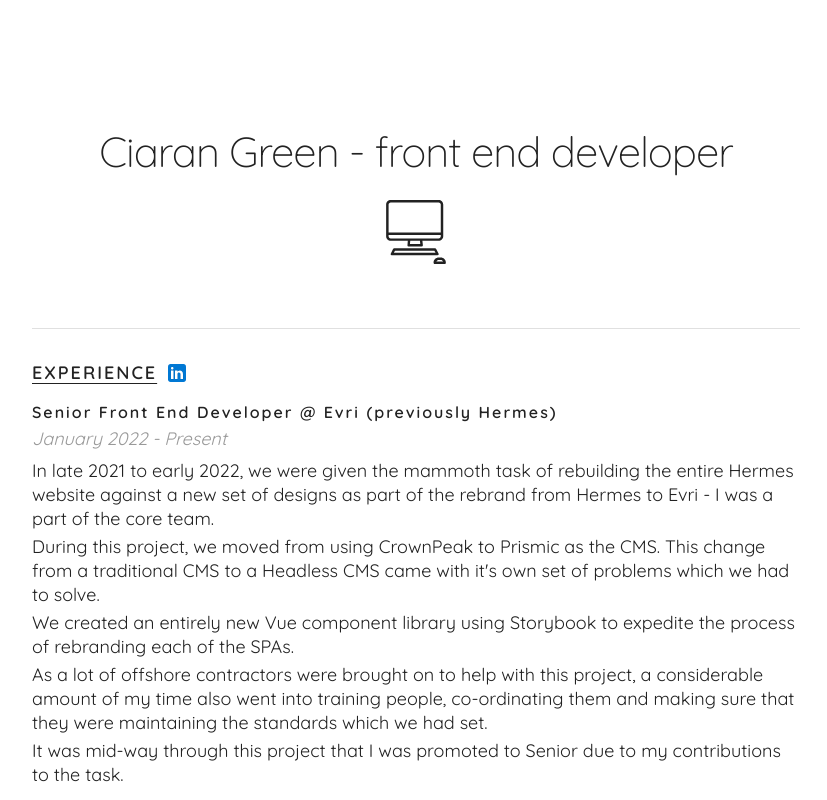
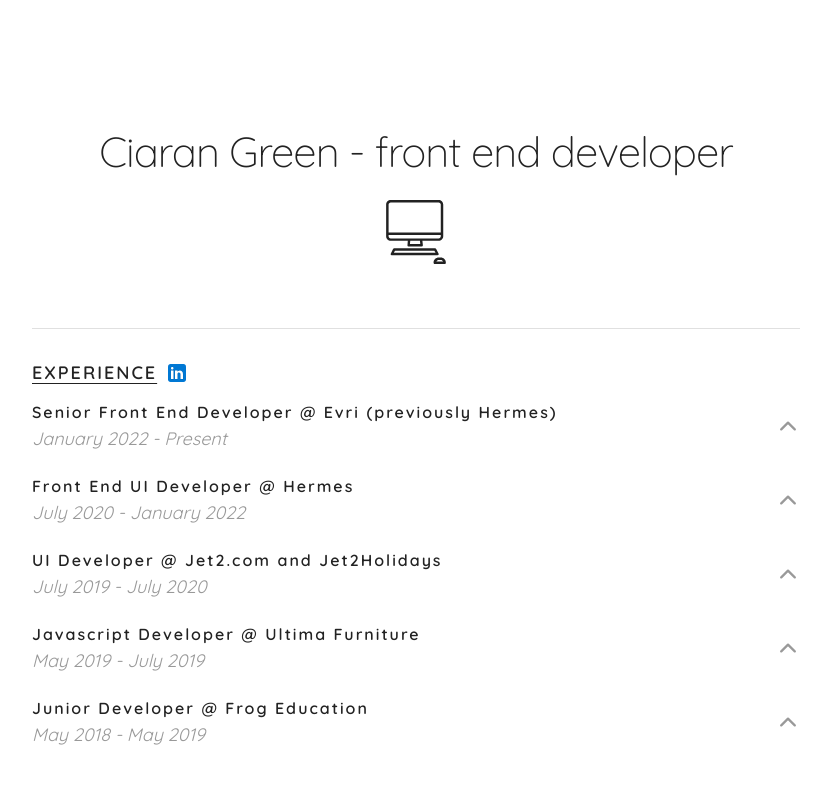
Before and after one commit to greenyc/ciaran.green, a Nuxt app: page / in a window 1280 px wide. Shown: the top 800 px of the page, without its empty margins (224-1051 px from the left). Built offline with nearby package versions, Linux system fonts and the light colour scheme.

Commit message:
Put the contents of each job description under a v-if controlled by clicking a chevron

```diff
--- a/components/JobExperience.vue
+++ b/components/JobExperience.vue
@@ -1,9 +1,21 @@
 <template>
   <div class="job-experience">
+    <div class="job-experience__row">
+      <div class="job-experience__top">
         <h4 class="job-experience__heading">
           {{ headingText }}
         </h4>
         <p class="job-experience__subheading">{{ subheadingText }}</p>
+      </div>
+      <SvgChevron
+        :class="[
+          'job-experience__chevron',
+          { 'job-experience__chevron--expanded': expanded },
+        ]"
+        @click="toggleExpanded"
+      />
+    </div>
+    <div v-if="expanded">
       <p
         v-for="(item, index) in bodyText"
         :key="index"
@@ -11,6 +23,7 @@
       >
         {{ item }}
       </p>
+    </div>
   </div>
 </template>
 
@@ -30,12 +43,49 @@
       required: true,
     },
   },
+  data() {
+    return {
+      expanded: false,
+    };
+  },
+  methods: {
+    toggleExpanded() {
+      this.expanded = !this.expanded;
+    },
+  },
 };
 </script>
 
 <style lang="scss" scoped>
 .job-experience {
   margin-bottom: $triple-unit;
+
+  &__chevron {
+    min-width: 24px;
+    min-height: 24px;
+    width: 24px;
+    height: 24px;
+    margin-left: $double-unit;
+    cursor: pointer;
+
+    :deep(path) {
+      stroke: $neutral-dark-text-light;
+    }
+
+    &--expanded {
+      transform: rotate(180deg);
+    }
+  }
+
+  &__row {
+    display: flex;
+    align-items: center;
+    margin: 0 0 $unit;
+  }
+
+  &__top {
+    flex-grow: 1;
+  }
 
   &__heading {
     margin: 0 0 $half-unit;
@@ -44,8 +94,6 @@
   &__subheading {
     font-style: italic;
     color: $neutral-dark-text-light;
-
-    margin: 0 0 $unit;
   }
 
   &__info {
```
Lines whose indentation alone changed are shown as unchanged.
